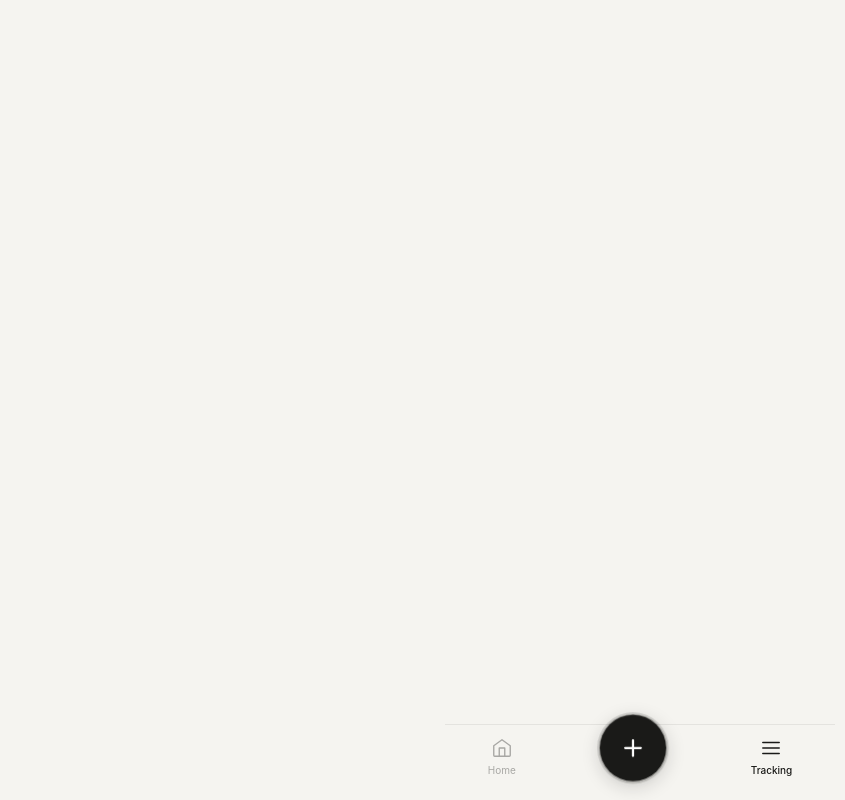
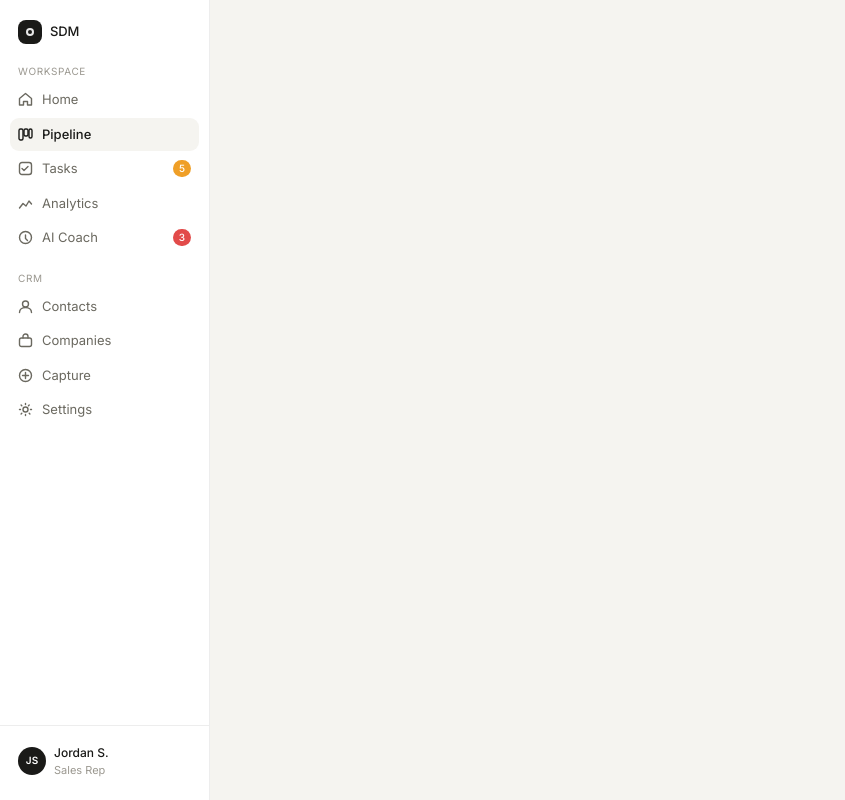
Before and after one commit to thirteensun/Rollable, a Next.js app: page /tracking in a window 1280 px wide. Shown: the whole page, without its empty margins (0-845 px from the left). Built offline with nearby package versions, Linux system fonts and the light colour scheme; no server answers.

Commit message:
feat: responsive desktop layout — sidebar nav + mobile bottom nav

```diff
--- a/src/app/layout.tsx
+++ b/src/app/layout.tsx
@@ -1,36 +1,82 @@
 import type { Metadata, Viewport } from 'next'
+import { Inter } from 'next/font/google'
 import './globals.css'
+import BottomNav from '@/components/layout/BottomNav'
 import ProgressBar from '@/components/layout/ProgressBar'
-import BottomNav from '@/components/layout/BottomNav'
+import SidebarNav from '@/components/layout/SidebarNav'
+import NavVisibilityWrapper from '@/components/layout/NavVisibilityWrapper'
 
+const inter = Inter({ subsets: ['latin'] })
 
 export const metadata: Metadata = {
-  title: 'SDM — Sales Development Manager',
+  title: 'SDM — Sales & Deal Manager',
   description: 'Liberate sales and marketing through effortless AI.',
   manifest: '/manifest.json',
-  appleWebApp: { statusBarStyle: 'default', title: 'SDM' },
-  other: { 'mobile-web-app-capable': 'yes' },
+  appleWebApp: {
+    capable: true,
+    statusBarStyle: 'default',
+    title: 'SDM',
+  },
 }
 
 export const viewport: Viewport = {
   width: 'device-width',
   initialScale: 1,
   maximumScale: 1,
-  userScalable: false,
   themeColor: '#f5f4f0',
 }
 
-export default function RootLayout({ children }: { children: React.ReactNode }) {
+export default function RootLayout({
+  children,
+}: {
+  children: React.ReactNode
+}) {
   return (
     <html lang="en">
-      <body>
-        <div className="app-shell">
-          <ProgressBar />
-          <div className="page-content">
-            {children}
+      <body className={inter.className}>
+        <ProgressBar />
+        <NavVisibilityWrapper>
+          {/* Desktop sidebar — hidden below md */}
+          <div className="hidden md:block">
+            <SidebarNav />
           </div>
-          <BottomNav />
-        </div>
-      </body>    </html>
+
+          {/*
+            App shell:
+            - Mobile:  full width, column layout, bottom nav at the bottom
+            - Desktop: push content right of the 210px sidebar
+          */}
+          <div
+            className="app-shell md:ml-[210px]"
+            style={{
+              display: 'flex',
+              flexDirection: 'column',
+              minHeight: '100dvh',
+              overflow: 'hidden',
+            }}
+          >
+            {/* Page content */}
+            <main
+              className="page-content"
+              style={{
+                flex: 1,
+                overflowY: 'auto',
+                // Mobile: leave room for bottom nav
+                // Desktop: no bottom nav, so no padding needed
+              }}
+            >
+              <div className="pb-[90px] md:pb-0">
+                {children}
+              </div>
+            </main>
+
+            {/* Bottom nav — mobile only */}
+            <div className="block md:hidden flex-shrink-0">
+              <BottomNav />
+            </div>
+          </div>
+        </NavVisibilityWrapper>
+      </body>
+    </html>
   )
 }
--- /dev/null
+++ b/src/components/layout/NavVisibilityWrapper.tsx
@@ -0,0 +1,26 @@
+'use client'
+
+import { usePathname } from 'next/navigation'
+
+const HIDDEN_ROUTES = ['/login', '/onboarding', '/auth']
+
+export default function NavVisibilityWrapper({
+  children,
+}: {
+  children: React.ReactNode
+}) {
+  const pathname = usePathname()
+  const hideNav = HIDDEN_ROUTES.some((route) => pathname.startsWith(route))
+
+  if (hideNav) {
+    // On auth/onboarding pages, render children without any nav wrapper
+    return (
+      <div style={{ minHeight: '100dvh' }}>
+        {children}
+      </div>
+    )
+  }
+
+  // On normal pages, render the full shell (sidebar + content + bottom nav)
+  return <>{children}</>
+}
--- /dev/null
+++ b/src/components/layout/SidebarNav.tsx
@@ -0,0 +1,236 @@
+'use client'
+
+import Link from 'next/link'
+import { usePathname } from 'next/navigation'
+
+export default function SidebarNav() {
+  const pathname = usePathname()
+
+  const isActive = (href: string) => {
+    if (href === '/home') return pathname === '/home' || pathname === '/'
+    return pathname.startsWith(href)
+  }
+
+  return (
+    <aside style={{
+      width: 210,
+      minHeight: '100dvh',
+      background: 'white',
+      borderRight: '0.5px solid rgba(0,0,0,0.07)',
+      display: 'flex',
+      flexDirection: 'column',
+      padding: '20px 0 16px',
+      flexShrink: 0,
+      position: 'fixed',
+      top: 0,
+      left: 0,
+      bottom: 0,
+      zIndex: 40,
+    }}>
+
+      {/* Logo */}
+      <div style={{ padding: '0 18px 20px', display: 'flex', alignItems: 'center', gap: 8 }}>
+        <div style={{
+          width: 24, height: 24, borderRadius: 8,
+          background: '#1a1a18',
+          display: 'flex', alignItems: 'center', justifyContent: 'center',
+          flexShrink: 0,
+        }}>
+          <svg width="12" height="12" viewBox="0 0 12 12" fill="none">
+            <circle cx="6" cy="6" r="4" fill="white" opacity="0.9"/>
+            <circle cx="6" cy="6" r="2" fill="#1a1a18"/>
+          </svg>
+        </div>
+        <span style={{ fontSize: 13, fontWeight: 500, color: '#1a1a18', letterSpacing: '-0.01em' }}>
+          SDM
+        </span>
+      </div>
+
+      {/* Main nav */}
+      <div style={{ padding: '0 10px', flex: 1 }}>
+
+        <div style={{ fontSize: 10, color: '#9b9890', textTransform: 'uppercase', letterSpacing: '0.06em', padding: '0 8px', marginBottom: 4 }}>
+          Workspace
+        </div>
+
+        <NavItem href="/home" active={isActive('/home')} icon={
+          <svg viewBox="0 0 15 15" fill="none" stroke="currentColor" strokeWidth="1.4">
+            <path d="M1.5 6.5L7.5 1.5L13.5 6.5V13H9.5V9.5H5.5V13H1.5V6.5Z" strokeLinejoin="round"/>
+          </svg>
+        }>
+          Home
+        </NavItem>
+
+        <NavItem href="/tracking" active={isActive('/tracking')} icon={
+          <svg viewBox="0 0 15 15" fill="none" stroke="currentColor" strokeWidth="1.4">
+            <rect x="1" y="2" width="4" height="11" rx="1.5"/>
+            <rect x="6" y="2" width="4" height="7" rx="1.5"/>
+            <rect x="11" y="2" width="3" height="9" rx="1.5"/>
+          </svg>
+        }>
+          Pipeline
+        </NavItem>
+
+        <NavItem href="/planning" active={isActive('/planning')} icon={
+          <svg viewBox="0 0 15 15" fill="none" stroke="currentColor" strokeWidth="1.4">
+            <rect x="1.5" y="1.5" width="12" height="12" rx="2.5"/>
+            <path d="M4 7.5l2 2 4-4" strokeLinecap="round" strokeLinejoin="round"/>
+          </svg>
+        } badge={5} badgeColor="#EF9F27">
+          Tasks
+        </NavItem>
+
+        <NavItem href="/analytics" active={isActive('/analytics')} icon={
+          <svg viewBox="0 0 15 15" fill="none" stroke="currentColor" strokeWidth="1.4">
+            <path d="M1.5 12L5 7.5l3 2.5 3-5 2.5 3" strokeLinecap="round" strokeLinejoin="round"/>
+          </svg>
+        }>
+          Analytics
+        </NavItem>
+
+        <NavItem href="/ai-coach" active={isActive('/ai-coach')} icon={
+          <svg viewBox="0 0 15 15" fill="none" stroke="currentColor" strokeWidth="1.4">
+            <path d="M7.5 1.5a6 6 0 100 12 6 6 0 000-12z"/>
+            <path d="M7.5 5v3.5l2 2" strokeLinecap="round" strokeLinejoin="round"/>
+          </svg>
+        } badge={3} badgeColor="#E24B4A">
+          AI Coach
+        </NavItem>
+
+        <div style={{ fontSize: 10, color: '#9b9890', textTransform: 'uppercase', letterSpacing: '0.06em', padding: '0 8px', margin: '16px 0 4px' }}>
+          CRM
+        </div>
+
+        <NavItem href="/contacts" active={isActive('/contacts')} icon={
+          <svg viewBox="0 0 15 15" fill="none" stroke="currentColor" strokeWidth="1.4">
+            <circle cx="7.5" cy="5" r="3"/>
+            <path d="M1.5 13.5c0-3 2.7-5 6-5s6 2 6 5" strokeLinecap="round"/>
+          </svg>
+        }>
+          Contacts
+        </NavItem>
+
+        <NavItem href="/companies" active={isActive('/companies')} icon={
+          <svg viewBox="0 0 15 15" fill="none" stroke="currentColor" strokeWidth="1.4">
+            <rect x="1.5" y="5" width="12" height="8.5" rx="2"/>
+            <path d="M5 5V3.5a2.5 2.5 0 015 0V5" strokeLinecap="round"/>
+          </svg>
+        }>
+          Companies
+        </NavItem>
+
+        <NavItem href="/capture" active={isActive('/capture')} icon={
+          <svg viewBox="0 0 15 15" fill="none" stroke="currentColor" strokeWidth="1.4">
+            <circle cx="7.5" cy="7.5" r="6"/>
+            <path d="M7.5 4.5v6M4.5 7.5h6" strokeLinecap="round"/>
+          </svg>
+        }>
+          Capture
+        </NavItem>
+
+        <NavItem href="/settings" active={isActive('/settings')} icon={
+          <svg viewBox="0 0 15 15" fill="none" stroke="currentColor" strokeWidth="1.4">
+            <circle cx="7.5" cy="7.5" r="2.5"/>
+            <path d="M7.5 1.5v1M7.5 12.5v1M1.5 7.5h1M12.5 7.5h1M3.1 3.1l.7.7M11.2 11.2l.7.7M11.2 3.1l-.7.7M3.8 11.2l-.7.7" strokeLinecap="round"/>
+          </svg>
+        }>
+          Settings
+        </NavItem>
+
+      </div>
+
+      {/* Bottom user row */}
+      <div style={{ padding: '12px 10px 0', borderTop: '0.5px solid rgba(0,0,0,0.07)' }}>
+        <Link href="/settings" style={{
+          display: 'flex', alignItems: 'center', gap: 8,
+          padding: '6px 8px',
+          borderRadius: 9,
+          textDecoration: 'none',
+        }}
+          className="sidebar-user-row"
+        >
+          <div style={{
+            width: 28, height: 28, borderRadius: '50%',
+            background: '#1a1a18',
+            color: 'white',
+            fontSize: 10, fontWeight: 600,
+            display: 'flex', alignItems: 'center', justifyContent: 'center',
+            flexShrink: 0,
+          }}>
+            JS
+          </div>
+          <div>
+            <div style={{ fontSize: 12, fontWeight: 500, color: '#1a1a18' }}>Jordan S.</div>
+            <div style={{ fontSize: 11, color: '#9b9890' }}>Sales Rep</div>
+          </div>
+        </Link>
+      </div>
+
+      <style>{`
+        .sidebar-user-row:hover { background: #f5f4f0; }
+      `}</style>
+    </aside>
+  )
+}
+
+function NavItem({
+  href,
+  active,
+  icon,
+  badge,
+  badgeColor,
+  children,
+}: {
+  href: string
+  active: boolean
+  icon: React.ReactNode
+  badge?: number
+  badgeColor?: string
+  children: React.ReactNode
+}) {
+  return (
+    <Link
+      href={href}
+      style={{
+        display: 'flex',
+        alignItems: 'center',
+        gap: 9,
+        padding: '7px 8px',
+        borderRadius: 9,
+        fontSize: 13,
+        color: active ? '#1a1a18' : '#6b6960',
+        fontWeight: active ? 500 : 400,
+        background: active ? '#f5f4f0' : 'transparent',
+        textDecoration: 'none',
+        marginBottom: 1,
+        transition: 'background 0.15s, color 0.15s',
+      }}
+      className="sidebar-nav-item"
+    >
+      <span style={{ width: 15, height: 15, display: 'flex', alignItems: 'center', justifyContent: 'center', flexShrink: 0 }}>
+        {icon}
+      </span>
+      <span style={{ flex: 1 }}>{children}</span>
+      {badge && (
+        <span style={{
+          background: badgeColor ?? '#1a1a18',
+          color: 'white',
+          fontSize: 10,
+          fontWeight: 500,
+          borderRadius: 10,
+          padding: '1px 6px',
+          minWidth: 18,
+          textAlign: 'center',
+        }}>
+          {badge}
+        </span>
+      )}
+      <style>{`
+        .sidebar-nav-item:hover {
+          background: #f5f4f0 !important;
+          color: #1a1a18 !important;
+        }
+      `}</style>
+    </Link>
+  )
+}
```
